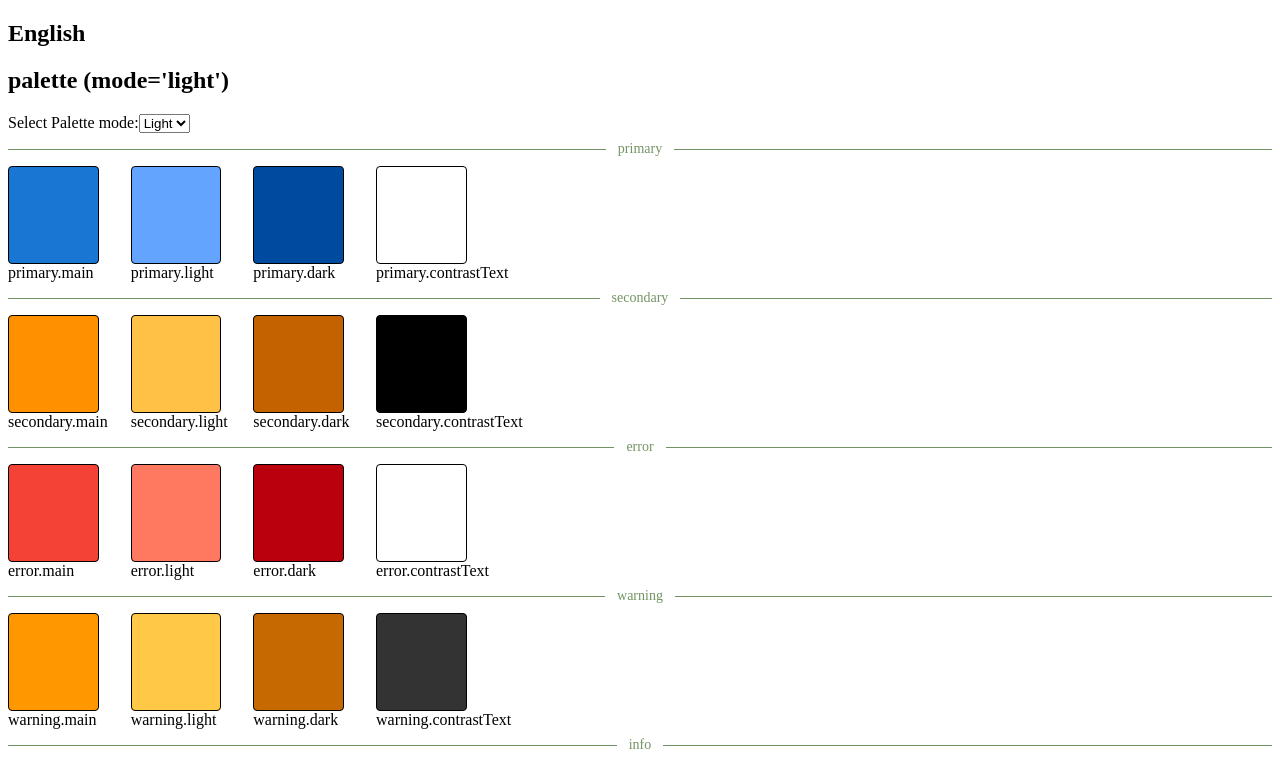
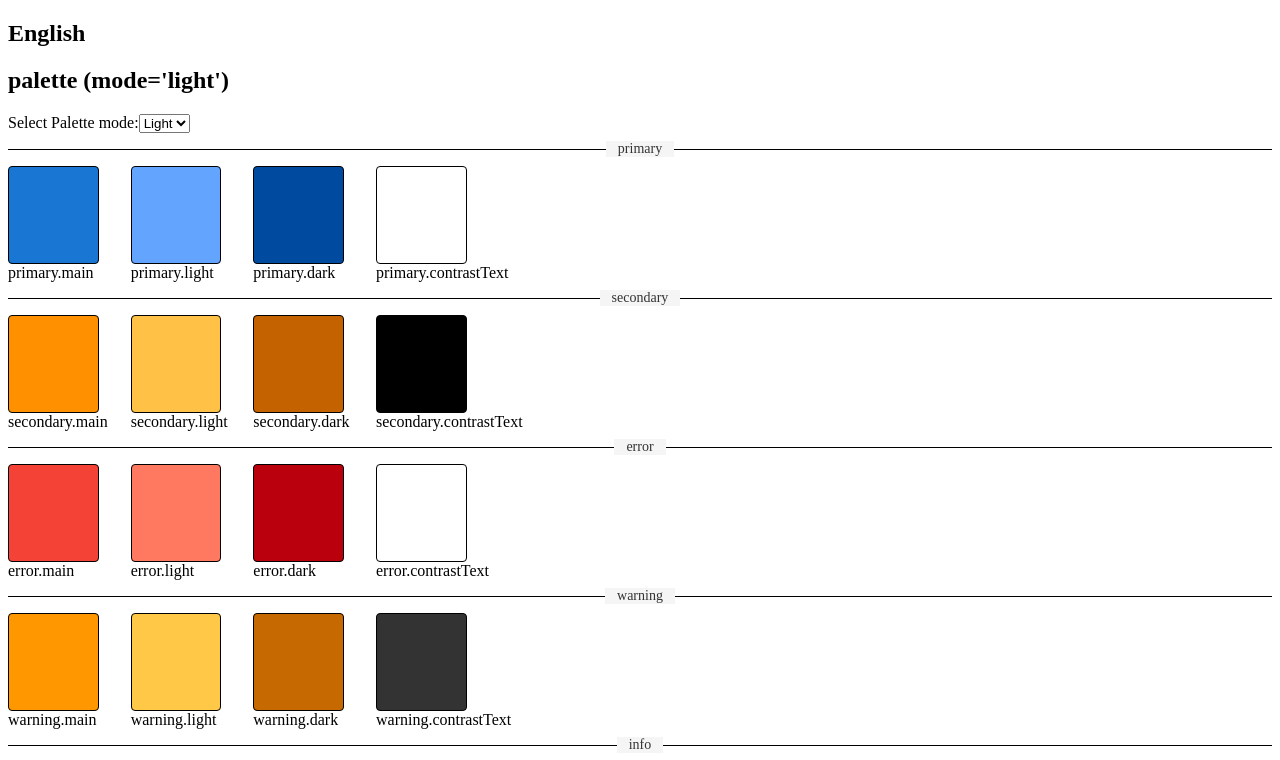
Before and after one commit to dangdinhtai0001/friday-fw-ssr, a Next.js app: page /theme in a window 1280 px wide. Shown: the top 760 px of the page. Built offline with nearby package versions, Linux system fonts and the light colour scheme.

Commit message:
feat: tùy chỉnh lại các thuộc tính của deva divider

```diff
--- a/package/deva/divider/Divider.tsx
+++ b/package/deva/divider/Divider.tsx
@@ -18,7 +18,7 @@ export interface IDividerLineProps {
 }
 
 export interface IDividerTextProps {
-  color: string;
+  color?: string;
 }
 
 const DividerContainer = styled(
@@ -47,9 +47,9 @@ const DividerText = styled(
 )<IDividerTextProps>(props => ({
   fontSize: '14px',
   fontWeight: 500,
-  backgroundColor: '#fff',
+  backgroundColor: props.theme.palette.background.default || '#fff',
   padding: '0 12px',
-  color: `${props.color}`,
+  color: props.color || props.theme.palette.text.primary,
   position: 'absolute',
   top: '50%',
   transform: 'translateY(-50%)',
@@ -61,7 +61,7 @@ export default function Divider(props: IDividerProps) {
   return (
     <DividerContainer height={height}>
       <DividerLine color={color} type={type} />
-      {text && <DividerText color={color}>{text}</DividerText>}
+      {text && <DividerText>{text}</DividerText>}
     </DividerContainer>
   );
 }
--- a/package/manushya/theme/index.tsx
+++ b/package/manushya/theme/index.tsx
@@ -82,7 +82,7 @@ const ThemePage = () => {
         {_theme.map(item => {
           return (
             <Box key={item.type} sx={{ justifyContent: 'space-between' }}>
-              <DevaDivider text={item.type} color='#749363'></DevaDivider>
+              <DevaDivider text={item.type}></DevaDivider>
               <Grid container spacing={2} gap={2} >
                 {item.props.map(color => {
                   return (
```
